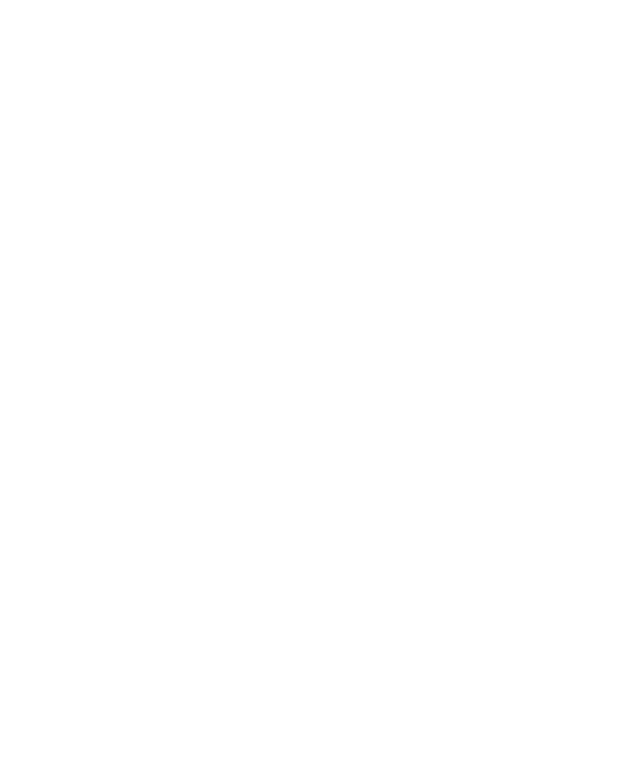
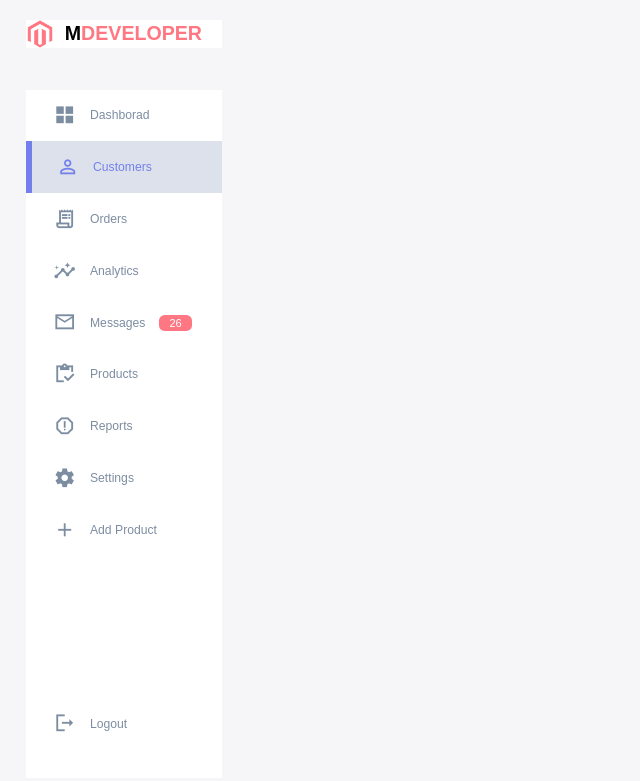
Before and after one commit to mdev1987/AdminDashboard, a plain HTML site: page index.html in a window 1280 px wide. Shown: the whole page, without its empty margins (0-640 px from the left). Drawn offline with Linux system fonts and the light colour scheme; a web font is replaced by a local one.

Commit message:
Sidebar section completed

```diff
--- a/index.html
+++ b/index.html
@@ -6,13 +6,70 @@
     <meta http-equiv="X-UA-Compatible" content="IE=edge">
     <meta name="viewport" content="width=device-width, initial-scale=1.0">
     <title>Responsive Admin Dashboard</title>
-    <link href="https://fonts.googleapis.com/icon?family=Material+Icons" rel="stylesheet">
+    <link href="https://fonts.googleapis.com/icon?family=Material+Icons+Sharp" rel="stylesheet">
     <link rel="stylesheet" href="./style.css">
 
 </head>
 
 <body>
+    <div class="container">
 
+        <!--  ---- Aside Section  ------ -->
+        <aside>
+            <div class="top">
+                <div class="logo">
+                    <img src="./images/logo.png" alt="logo">
+                    <h2>M<span class="danger">DEVELOPER</span></h2>
+                </div>
+                <div class="close" id="close-btn">
+                    <span class="material-icons-sharp">close</span>
+                </div>
+            </div>
+            <div class="sidebar">
+                <a href="#">
+                    <span class="material-icons-sharp">grid_view</span>
+                    <h3>Dashborad</h3>
+                </a>
+                <a class="active" href="#">
+                    <span class="material-icons-sharp">person_outline</span>
+                    <h3>Customers</h3>
+                </a>
+                <a href="#">
+                    <span class="material-icons-sharp">receipt_long</span>
+                    <h3>Orders</h3>
+                </a>
+                <a href="#">
+                    <span class="material-icons-sharp">insights</span>
+                    <h3>Analytics</h3>
+                </a>
+                <a href="#">
+                    <span class="material-icons-sharp">mail_outline</span>
+                    <h3>Messages</h3>
+                    <span class="message-count">26</span>
+                </a>
+                <a href="#">
+                    <span class="material-icons-sharp">inventory</span>
+                    <h3>Products</h3>
+                </a>
+                <a href="#">
+                    <span class="material-icons-sharp">report_gmailerrorred</span>
+                    <h3>Reports</h3>
+                </a>
+                <a href="#">
+                    <span class="material-icons-sharp">settings</span>
+                    <h3>Settings</h3>
+                </a>
+                <a href="#">
+                    <span class="material-icons-sharp">add</span>
+                    <h3>Add Product</h3>
+                </a>
+                <a href="#">
+                    <span class="material-icons-sharp">logout</span>
+                    <h3>Logout</h3>
+                </a>
+            </div>
+        </aside>
+    </div>
 </body>
 
 </html>
--- a/style.css
+++ b/style.css
@@ -0,0 +1,224 @@
+@import url("https://fonts-googleapis.com/css?family=Poppins:wght@300;400;500;600;700;800&display=swap");
+
+:root {
+    --color-primary: #7380ec;
+    --color-danger: #ff7782;
+    --color-success: #41f1b6;
+    --color-warning: #ffbb55;
+    --color-white: #fff;
+    --color-info-dark: #7d8da1;
+    --color-info-light: #dce1eb;
+    --color-dark: #363949;
+    --color-primary-variant: #111e88;
+    --color-dark-varient: #677483;
+    --color-background: #f6f6f9;
+
+    --card-border-radius: 2rem;
+    --border-radius-1: 0.4rem;
+    --border-radius-2: 0.8rem;
+    --border-radius-3: 1.2rem;
+
+    --card-padding: 1.8rem;
+    --padding-1: 1.2rem;
+
+    --box-shadow: 0 2rem 3rem var(--color-light);
+}
+
+* {
+    margin: 0;
+    padding: 0;
+    outline: 0;
+    appearance: none;
+    border: 0;
+    text-decoration: none;
+    list-style: none;
+    box-sizing: border-box;
+}
+
+html {
+    font-size: 14px;
+}
+
+body {
+    width: 100vw;
+    height: 100vh;
+    font-family: poppins, sans-serif;
+    font-size: 0.88rem;
+    background: var(--color-background);
+    user-select: none;
+    overflow-x: hidden;
+}
+
+.container {
+    display: grid;
+    width:96%;
+    margin: 0 auto;
+    gap: 1.8rem;
+    grid-template-columns: 14rem auto 23rem;
+}
+
+a {
+    color: var(--color-dark);
+}
+
+img {
+    display: block;
+    width: 100%;
+}
+
+h1 {
+    font-weight: 800;
+    font-size: 1.8rem;
+}
+
+h2 {
+    font-size: 1.4rem;
+}
+
+h3 {
+    font-size: 0.87rem;
+}
+
+h4 {
+    font-size: 0.8rem;
+}
+
+h5 {
+    font-size: 0.77rem;
+}
+
+small {
+    font-size: 0.76rem;
+}
+
+.profile-photo {
+    width: 2rem;
+    height: 2.8rem;
+    border-radius: 50%;
+    overflow: hidden;
+}
+
+.text-muted {
+    color: var(--color-info-dark);
+}
+
+p {
+    color: var(--color-dark-varient);
+}
+
+b {
+    color: var(--color-dark);
+}
+
+.primary {
+    color: var(--color-primary);
+}
+
+.danger {
+    color: var(--color-danger);
+}
+
+.warning {
+    color: var(--color-warning);
+}
+
+.success {
+    color: var(--color-success);
+}
+
+aside {
+    height: 100vh;
+}
+
+aside .top {
+    background: white;
+    display: flex;
+    align-items: center;
+    justify-content: space-between;
+    margin-top: 1.4rem;
+}
+
+aside .logo {
+    display: flex;
+    align-items: center;
+    gap: 0.8rem;
+}
+
+aside .logo img {
+    width:2rem;
+    height: 2rem;
+}
+
+aside .close {
+    display: none;
+}
+
+/* -------- Sidebar ------------ */
+aside .sidebar {
+    background: white;
+    display: flex;
+    flex-direction: column;
+    height: 86vh;
+    position: relative;
+    top: 3rem;
+}
+
+aside h3 {
+    font-weight: 500;
+}
+
+aside .sidebar a {
+    display: flex;
+    color: var(--color-info-dark);
+    margin-left: 2rem;
+    gap: 1rem;
+    align-items: center;
+    position: relative;
+    height: 3.7rem;
+    transition: all 300ms ease;
+}
+
+aside .sidebar a span {
+    font-size: 1.6rem;
+    transition: all 300ms ease;
+}
+
+aside .sidebar a:last-child {
+    position: absolute;
+    bottom: 2rem;
+    width: 100%;
+}
+
+aside .sidebar a.active{
+    background: var(--color-info-light);
+    color: var(--color-primary);
+    margin-left: 0;
+}
+
+aside .sidebar a.active::before {
+    content: '';
+    width: 6px;
+    height: 100%;
+    background: var(--color-primary);
+}
+
+aside .sidebar a.active span {
+    color: var(--color-primary);
+    margin-left: calc(1rem - 3px);
+}
+
+aside .sidebar a:hover {
+    color: var(--color-primary);
+}
+
+aside .sidebar a:hover span {
+    margin-left: 1rem;
+}
+
+aside .sidebar .message-count {
+    background: var(--color-danger);
+    color: var(--color-white);
+    padding: 2px 10px;
+    font-size: 11px;
+    border-radius: var(--border-radius-1);
+}
```
